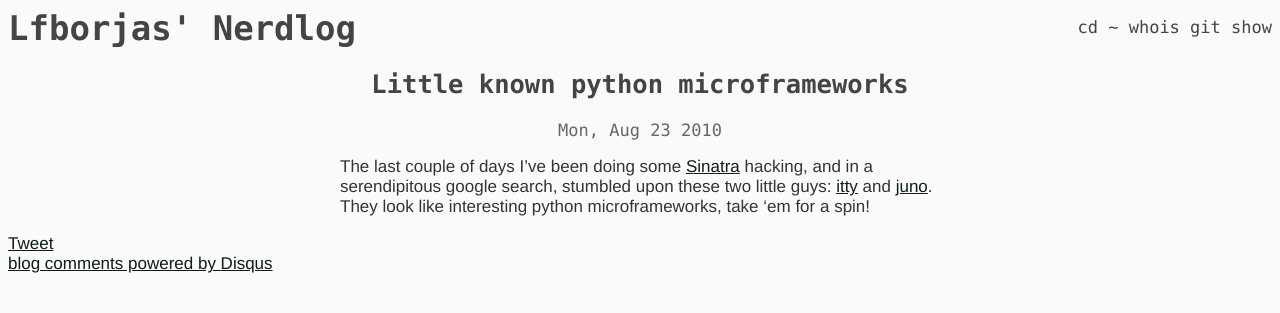
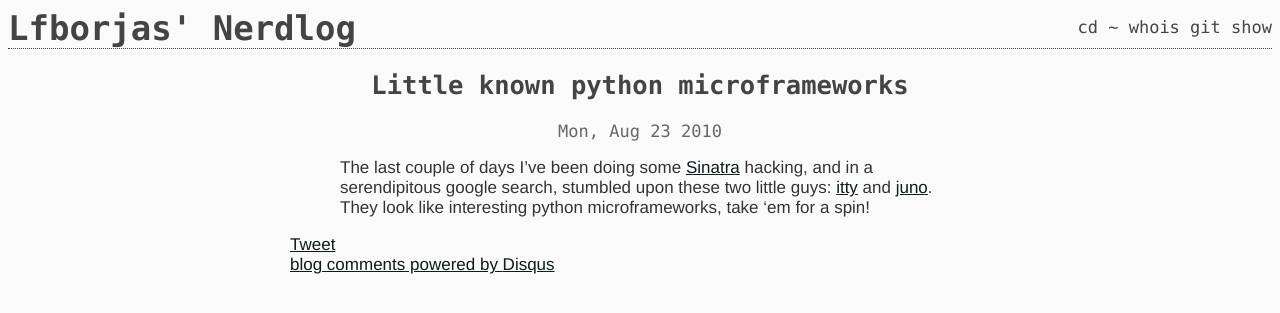
Before and after one commit to lfborjas/tech.lfborjas.com, a Jekyll site: the page built from _posts/2010-08-23-python-frameworks.markdown, in a window 1280 px wide. Shown: the top 313 px of the page. Built offline with Jekyll 4.4.1, drawn with Linux system fonts in a browser that asks for light colours; comment, search, counter and statistics services are not loaded.

Commit message:
centering comments and a nice color for links

```diff
--- a/_layouts/post.html
+++ b/_layouts/post.html
@@ -15,6 +15,7 @@ layout: base
 </article>
 <!-- <span class="rss-id">http://www.lfborjas.com{{post.id}}</span> -->
 <!-- <span class="rss-link">http://www.lfborjas.com{{page.url}}</span> -->
+<div id="comments">
 <aside id="share">
     <!-- Share on twitter -->
     <div id="twitter-share">
@@ -31,3 +32,4 @@ layout: base
 </script>
 <noscript>Please enable JavaScript to view the <a href="http://disqus.com/?ref_noscript=lfborjas">comments powered by Disqus.</a></noscript>
 <a href="http://disqus.com" class="dsq-brlink">blog comments powered by <span class="logo-disqus">Disqus</span></a>
+</div>
--- a/css/base.css
+++ b/css/base.css
@@ -38,8 +38,14 @@ h2{
     text-align: center;
 }
 
-a { color: #0d1b1b }
-a:hover { background-color: rgba(68, 68, 68, 0.7) }
+a {
+    color: #0d1b1b
+}
+a:hover {
+   /* background-color: rgba(68, 68, 68, 0.7) */
+    text-shadow: #4EC714 0px 0px 2px;
+    /*color: #4EC714;*/
+}
 
 h2 > a, h2 > span, header  a, h1 > a{
     color: inherit;
@@ -58,3 +64,12 @@ nav{
 h1{
     display: inline;
 }
+
+header{
+    border-bottom: 1px dotted #444;
+}
+
+#comments{
+    width: 700px;
+    margin: 0 auto;
+}
```
